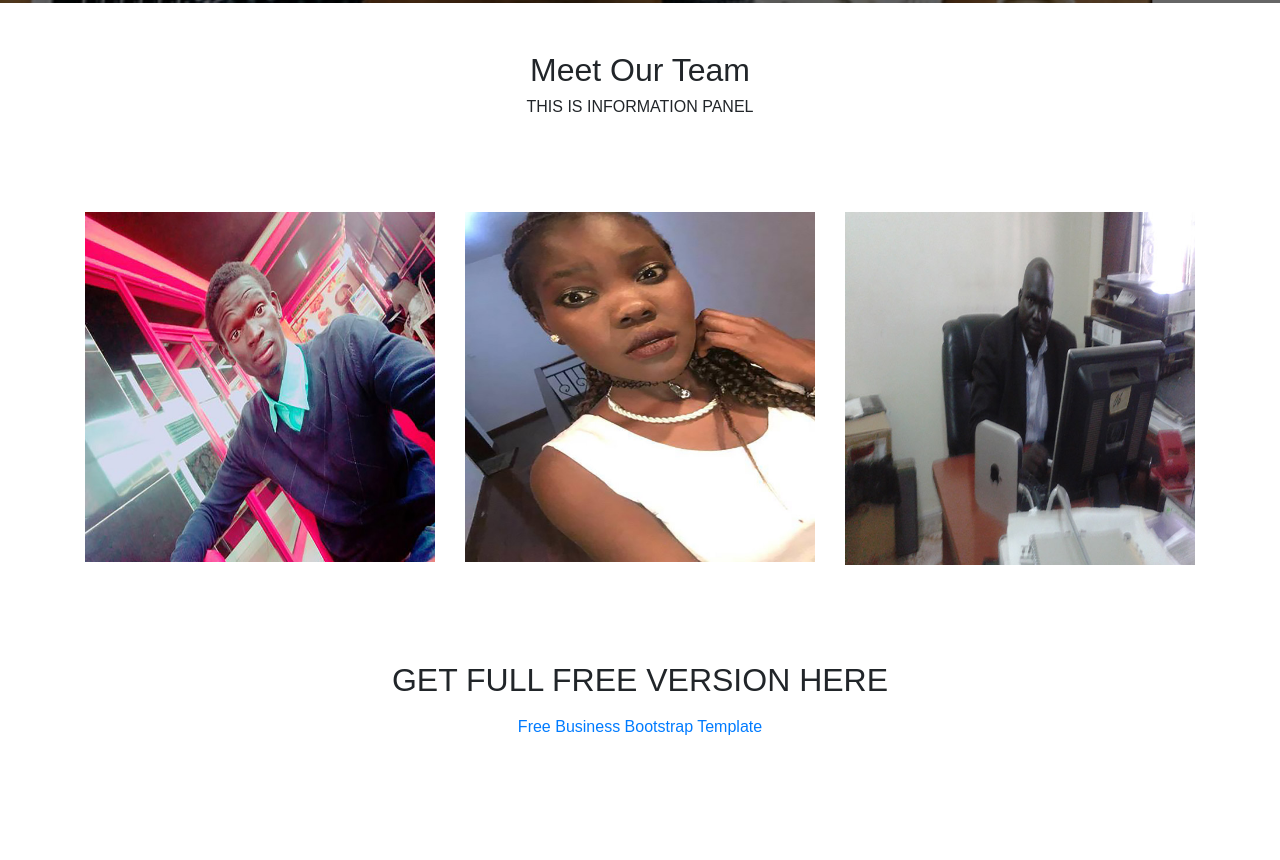
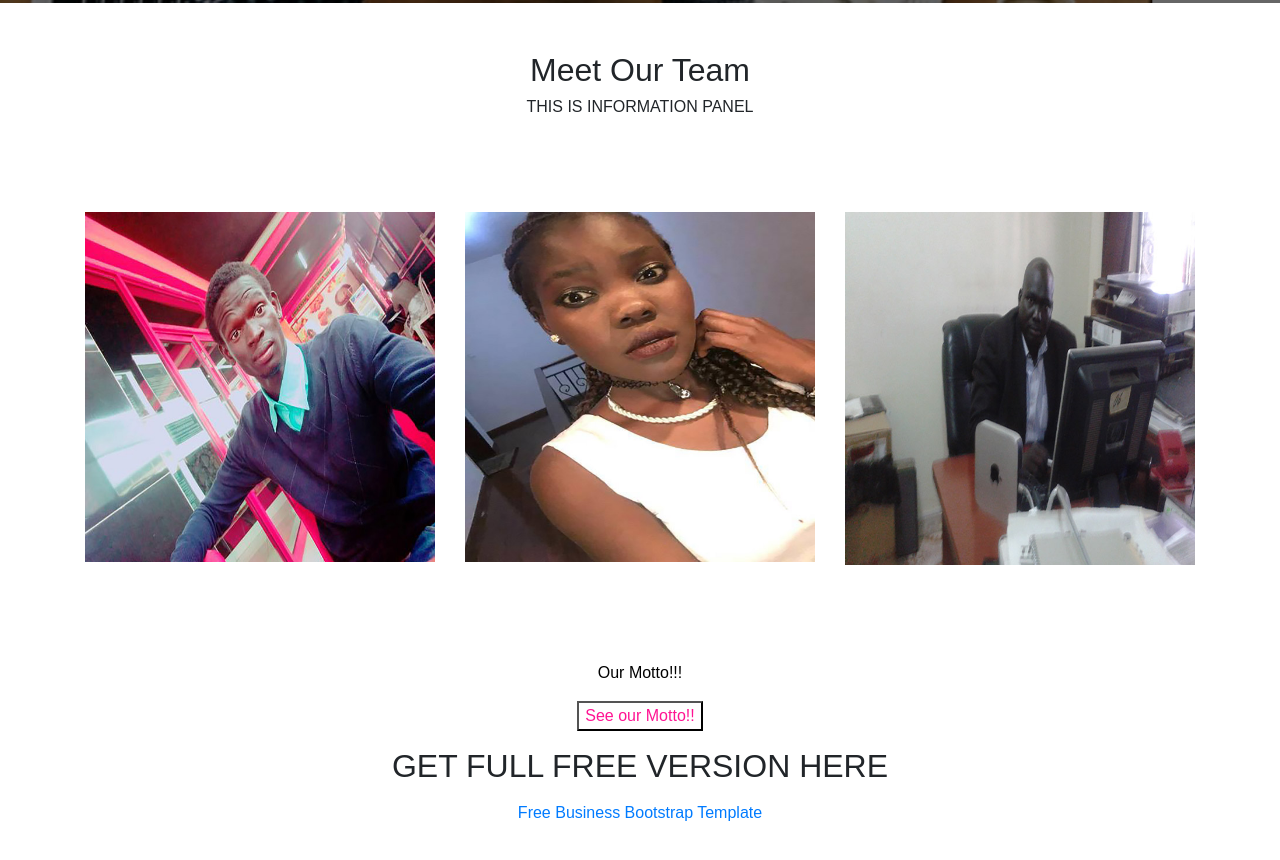
Before and after one commit to Ramkel-Joshua/Business-modifications, a plain HTML site: page index.html in a window 1280 px wide. Shown: the part 752-1612 px from the top of the page. Before the commit the page ends 1546 px from the top, so only its background shows below. Drawn offline with nearby package versions, Linux system fonts and the light colour scheme.

Commit message:
modifications

```diff
--- a/css/style.css
+++ b/css/style.css
@@ -249,3 +249,11 @@ ul.social-box li {
 	-ms-transition: all 0.8s;
 	transition: all 0.8s;
 }
+.motto{
+    text-align: center;
+    color: black;
+}
+button{
+    background: white;
+    color: deeppink;
+}
--- a/index.html
+++ b/index.html
@@ -134,6 +134,11 @@
 		</div>
 	</div>
 </section>
+        <section class="motto">
+        <p id="motto">Our Motto!!!</p>
+        <button onclick="myMotto()">See our Motto!!</button>
+        </section>
+        <p></p>
         <section class="action-sec">
           <div class="container">
               <div class="action-box text-center"><h2>GET FULL FREE VERSION HERE </h2><a class="btn btn-theme" href="https://grafreez.com/580/multi-purpose-bootstrap-business-template/" target="_blank" title="Free Business Bootstrap Template">Free Business Bootstrap Template</a></div>
--- a/script.js
+++ b/script.js
@@ -10,3 +10,6 @@ $(window).scroll(function() {
 function myInfo(){
     document.getElementById("text").innerHTML ="By Business Analyst!";
 }
+function myMotto(){
+    document.getElementById("motto").innerHTML ="With IT, We Rule";
+}
```
